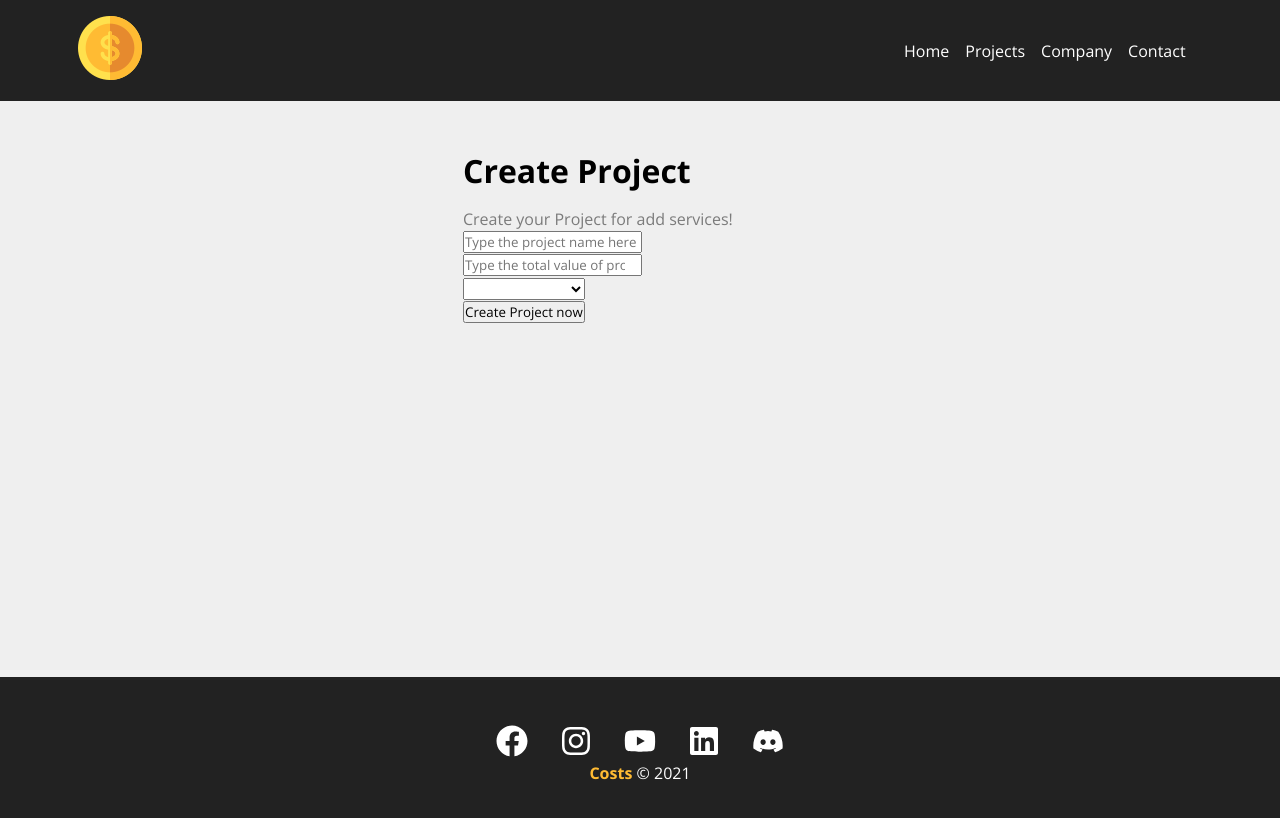
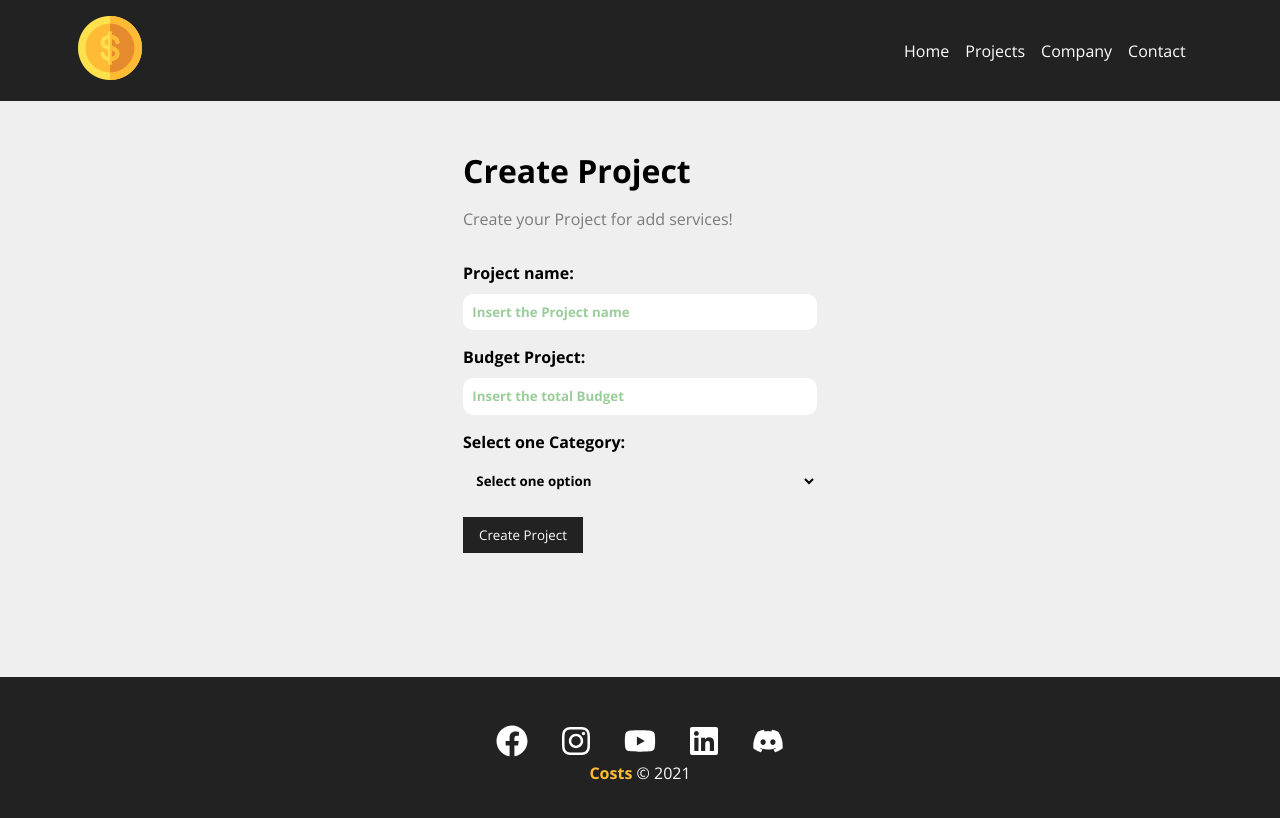
Before and after one commit to tvm-dev/ReactJS-Project, a React (Create React App) app: page /newproject in a window 1280 px wide. Shown: the top 818 px of the page. Built offline with nearby package versions, Linux system fonts and the light colour scheme.

Commit message:
Register Dinamic Form Project Completed

```diff
--- /dev/null
+++ b/src/components/pages/Form/Input.js
@@ -0,0 +1,20 @@
+import styles from './Input.module.css'
+
+function Input({ type, text, name, placeholder, handleOnChange, value }){
+    return (
+        <div className={styles.form_control}>
+            <label htmlFor={name}>{text}:</label>
+            <input
+                type={type}
+                name={name}
+                id={name}
+                placeholder={placeholder}
+                onChange={handleOnChange}
+                value={value}
+                />
+        </div>
+    )
+
+}
+
+export default Input
--- /dev/null
+++ b/src/components/pages/Form/Input.module.css
@@ -0,0 +1,23 @@
+.form_control {
+    display: flex;
+    flex-direction: column;
+    margin-bottom: 1em;
+}
+
+.form_control label {
+    margin-bottom: .6em;
+    font-weight: bold;
+
+}
+.form_control input {
+    padding: .7em;
+    border-radius: 10px;
+    border: none;
+    font-weight: bold;
+
+}
+
+.form_control input::placeholder {
+   color: #7b7b;
+
+}
--- /dev/null
+++ b/src/components/pages/Form/Select/Select.module.css
@@ -0,0 +1,18 @@
+.form_control {
+    display: flex;
+    flex-direction: column;
+    margin-bottom: 1em;
+}
+
+.form_control label {
+    margin-bottom: .6em;
+    font-weight: bold;
+
+}
+.form_control select {
+    padding: .7em;
+    border-radius: 10px;
+    border: none;
+    font-weight: bold;
+
+}
--- /dev/null
+++ b/src/components/pages/Form/Select/index.js
@@ -0,0 +1,16 @@
+import styles from './Select.module.css'
+
+function Select({ text, name, options, handleOnChange, value }){
+    return (
+        <div className={styles.form_control}>
+            <label htmlFor={name}>{text}:</label>
+            <select name={name} id={name}>
+                <option>Select one option</option>
+            </select>
+
+        </div>
+    )
+
+}
+
+export default Select
--- /dev/null
+++ b/src/components/pages/Form/SubmitButton/SubmitButton.module.css
@@ -0,0 +1,14 @@
+.btn {
+background-color: #222;
+color: #fff;
+padding: 0.7em 1.2em;
+text-decoration: none;
+transition: 0.5s;
+cursor: pointer;
+border: none;
+
+}
+
+.btn:hover {
+    color: #ffbb33;
+}
--- /dev/null
+++ b/src/components/pages/Form/SubmitButton/index.js
@@ -0,0 +1,13 @@
+import styles from './SubmitButton.module.css'
+
+function SubmitButton({ text }){
+    return (
+        <div>
+            <button className={styles.btn}>{text}</button>
+
+        </div>
+    )
+
+}
+
+export default SubmitButton
--- a/src/components/pages/NewProject/index.js
+++ b/src/components/pages/NewProject/index.js
@@ -7,7 +7,7 @@
         <div className={styles.newproject_container} >
             <h1>Create Project</h1>
             <p>Create your Project for add services!</p>
-            <ProjectForm />
+            <ProjectForm btnText="Create Project" />
         </div>
 
     )
--- /dev/null
+++ b/src/components/pages/Project/ProjectForm/ProjectForm.module.css
@@ -0,0 +1,4 @@
+ .form {
+     width: 100%;
+     margin: 2em 0;
+ }
--- a/src/components/pages/Project/ProjectForm/index.js
+++ b/src/components/pages/Project/ProjectForm/index.js
@@ -1,23 +1,18 @@
+import Input from '../../Form/Input'
+import Select from '../../Form/Select'
+import SubmitButton from '../../Form/SubmitButton'
+import styles from './ProjectForm.module.css'
 
 
-function ProjectForm(){
+function ProjectForm({btnText}){
     return (
-        <form>
-            <div>
-                <input type="text" placeholder="Type the project name here" />
-            </div>
-            <div>
-                <input type="number" placeholder="Type the total value of project" />
-            </div>
-            <div>
-                <select name="category_id">
-                    <option disabled>Select Category:</option>
-                </select>
-            </div>
-            <div>
-                <input type="submit" value="Create Project now" />
-            </div>
-        </form>
+       <form className={styles.form}>
+
+            <Input type="text" text="Project name" name="name" placeholder="Insert the Project name" />
+            <Input type="number" text="Budget Project" name="budget" placeholder="Insert the total Budget" />
+            <Select name="category_id" text="Select one Category" />
+            <SubmitButton text={btnText} />
+      </form>
     )
 }
 
--- a/src/components/pages/layout/Navbar/index.js
+++ b/src/components/pages/layout/Navbar/index.js
@@ -6,7 +6,7 @@
 
 function Navbar(){
     return (
-        <nav class={styles.navbar}>
+        <nav className={styles.navbar}>
        <Container>
                     <Link to="/"><img src={logo} alt="Costs" /></Link>
                  <ul className={styles.list}>
```
Also changed, not shown: src/components/pages/Project/ProjectForm/Project.module.css (added).
